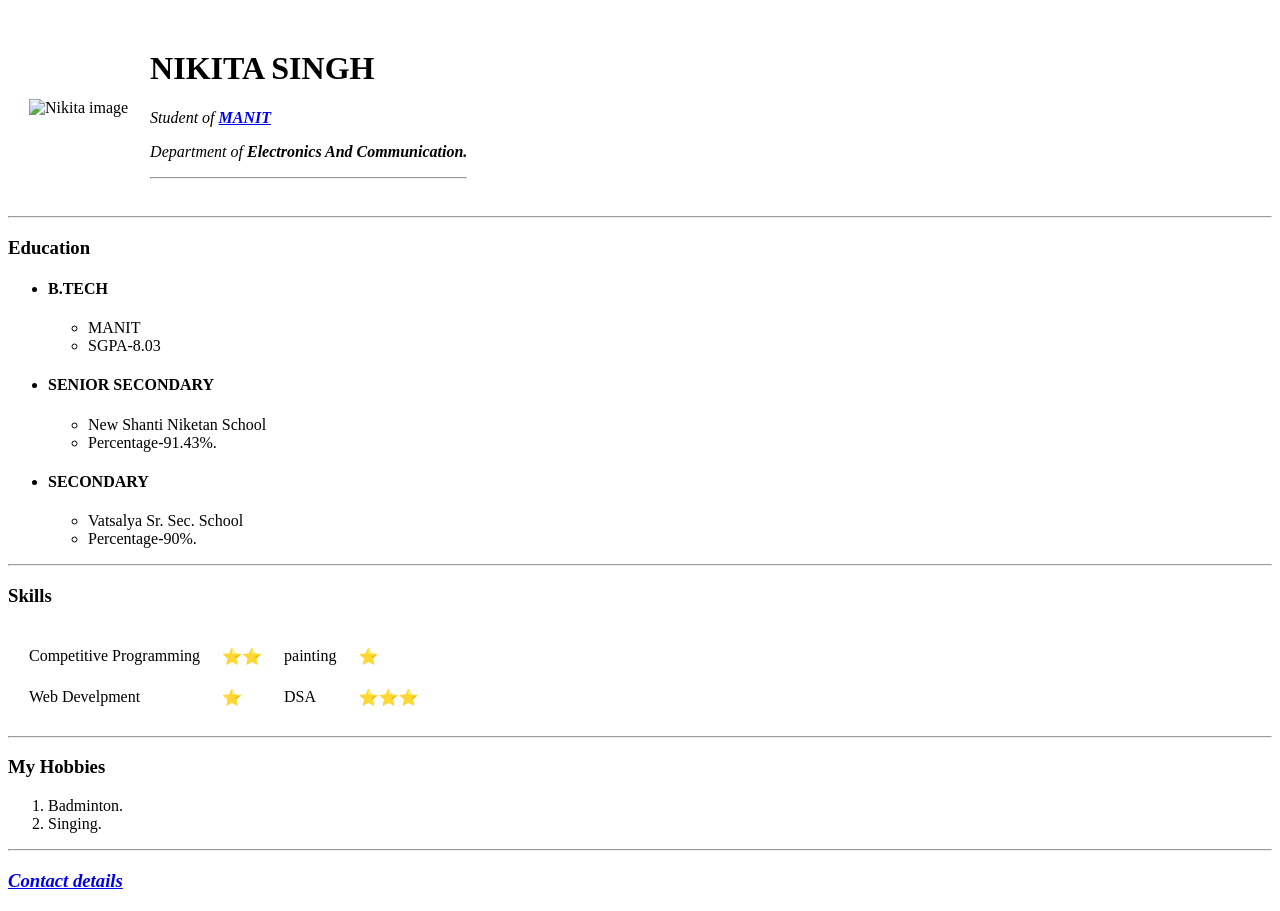
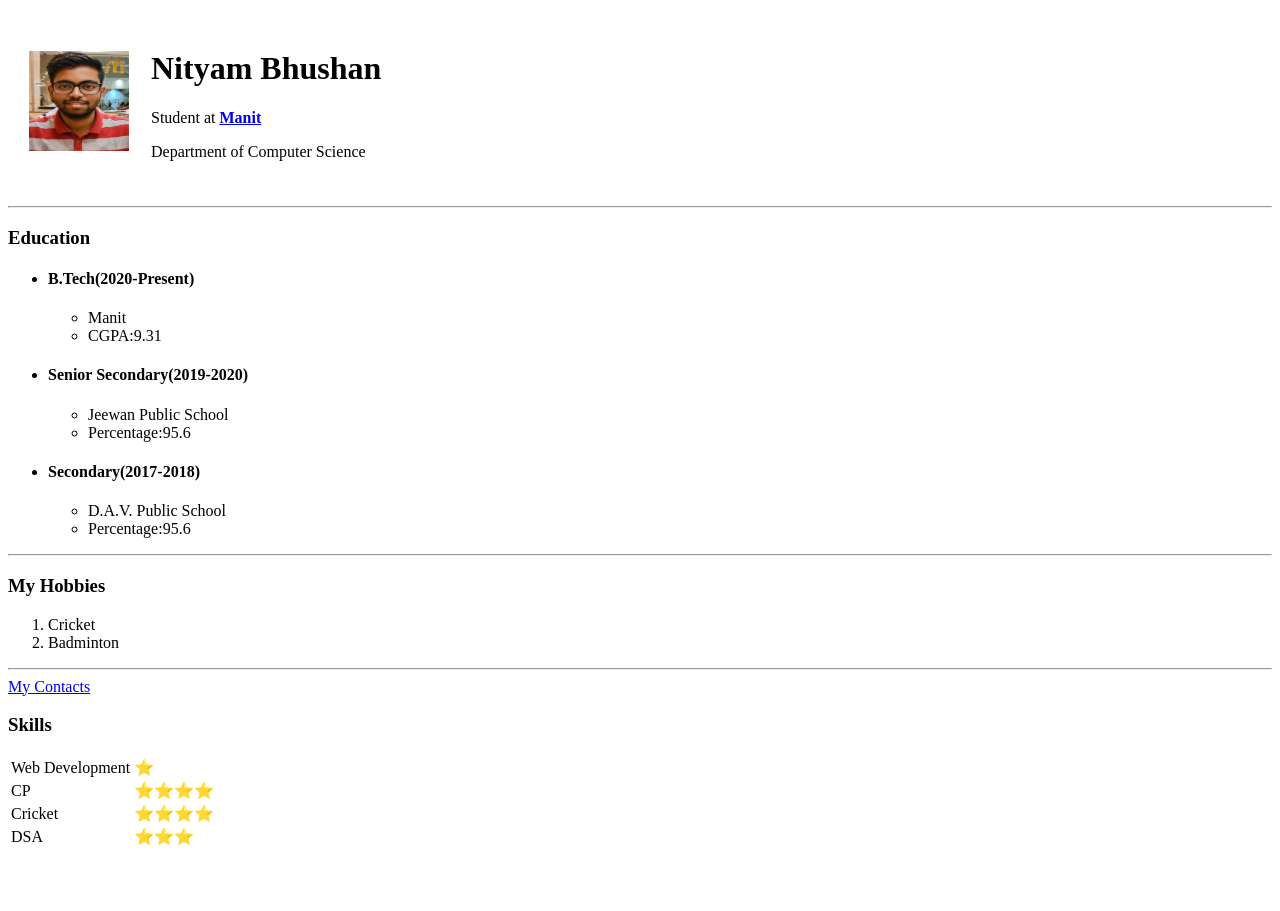
Before and after one commit to nityambhushan/mysite, a plain HTML site: page index.html in a window 1280 px wide. After the commit the page ends 857 px from the top, so only its background shows below. Drawn offline with Linux system fonts and the light colour scheme.

Commit message:
Update index.html

```diff
--- a/index.html
+++ b/index.html
@@ -1,67 +1,86 @@
 <!DOCTYPE html>
 <html lang="en">
+
 <head>
     <meta charset="UTF-8">
     <meta http-equiv="X-UA-Compatible" content="IE=edge">
     <meta name="viewport" content="width=device-width, initial-scale=1.0">
-    <title>Nikita personel site</title>
+    <title>Nityam Bhushan</title>
+    <link rel="stylesheet" href="css/styles.css">
 </head>
 <body>
     <table cellspacing="20">
-        <tr>
-            <td><img  height="150" width="150" src="myimage.jpeg" alt="Nikita image"></td>
-            <td><h1>NIKITA SINGH</h1>
-                <p><em>Student of <strong><a href="http://www.manit.ac.in/">
-                    MANIT</a></strong></em></p>
-                <p><em>Department of <strong>Electronics And Communication.</strong></em></p>
-                <hr></td>
+        <tr >
+            <td> <img src="pic.jpeg" alt="Nityam Image" width="100" height="100"></td>
+            <td>
+                <h1 > Nityam Bhushan</h1>
+                <p>Student at <strong><a href="https://www.manit.ac.in/">Manit</a> </strong></p>
+                <p>Department of Computer Science</p>
+            </td>
         </tr>
     </table>
+
 
     <hr>
     <h3>Education</h3>
     <ul>
-        <li><h4>B.TECH</h4>
+        <li>
+            <h4>B.Tech(2020-Present)</h4>
             <ul>
-            <li>MANIT</li>
-            <li>SGPA-8.03</li>
-        </ul></li>
-        <li><h4>SENIOR SECONDARY</h4>
+                <li>Manit</li>
+                <li>CGPA:9.31</li>
+            </ul>
+        </li>
+        <li>
+            <h4>Senior Secondary(2019-2020)</h4>
             <ul>
-            <li>New Shanti Niketan School</li>
-            <li>Percentage-91.43%.</li>
-        </ul></li>
-        <li><h4>SECONDARY</h4>
+                <li>Jeewan Public School</li>
+                <li>Percentage:95.6</li>
+            </ul>
+        </li>
+        <li>
+            <h4>Secondary(2017-2018)</h4>
             <ul>
-            <li> Vatsalya Sr. Sec. School</li>
-            <li> Percentage-90%.</li>
-        </ul></li>
+                <li>D.A.V. Public School</li>
+                <li>Percentage:95.6</li>
+            </ul>
+        </li>
     </ul>
     <hr>
+    <h3>My Hobbies</h3>
+    <ol>
+        <li>Cricket</li>
+        <li>Badminton</li>
+    </ol>
+    <hr>
+    <a href="contacts.html">My Contacts</a>
     <h3>Skills</h3>
-    <table cellspacing="20">
+
+    <table >
         <tr>
-            <td>Competitive Programming</td>
-            <td>⭐⭐</td>
-            <td>painting</td>
+
+                <td>Web Development</td>
                 <td>⭐</td>
         </tr>
         <tr>
-            <td>Web Develpment</td>
-            <td>⭐</td>
+
+            <td>CP</td>
+            <td>⭐⭐⭐⭐</td>
+    </tr>
+    <tr>
+
+        <td>Cricket</td>
+        <td>⭐⭐⭐⭐</td>
+</tr>
+<tr>
+
     <td>DSA</td>
     <td>⭐⭐⭐</td>
 </tr>
 
+
     </table>
-    <hr>
-    <h3>My Hobbies</h3>
-    <ol>
-     <li>Badminton.</li>
-     <li>Singing.</li>
-    </ol>
-    <hr>
-    <h3><em><a href="contact.html">
-        Contact details</a></em></h3>
+
 </body>
+
 </html>
```
Lines whose indentation alone changed are shown as unchanged.
